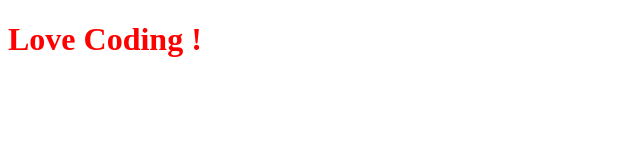
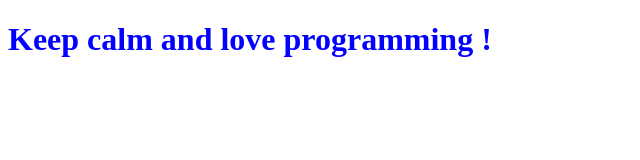
Before and after one commit to Gil7812/OpenclassroomsProject, a plain HTML site: page index.html in a window 1280 px wide. Shown: the whole page, without its empty margins (0-640 px from the left). Drawn offline with Linux system fonts and the light colour scheme.

Commit message:
Ajout des fichiers html et css de base

```diff
--- a/index.html
+++ b/index.html
@@ -5,6 +5,6 @@
         <link rel="stylesheet" type="text/css" href="styles.css">
     </head>
     <body>
-        <h1>Love Coding !</h1>
+        <h1>Keep calm and love programming !</h1>
     </body>
 </html>
--- a/styles.css
+++ b/styles.css
@@ -1,3 +1,3 @@
 h1 {
-    color: red;
+    color: rgb(4, 0, 255);
 }
```
